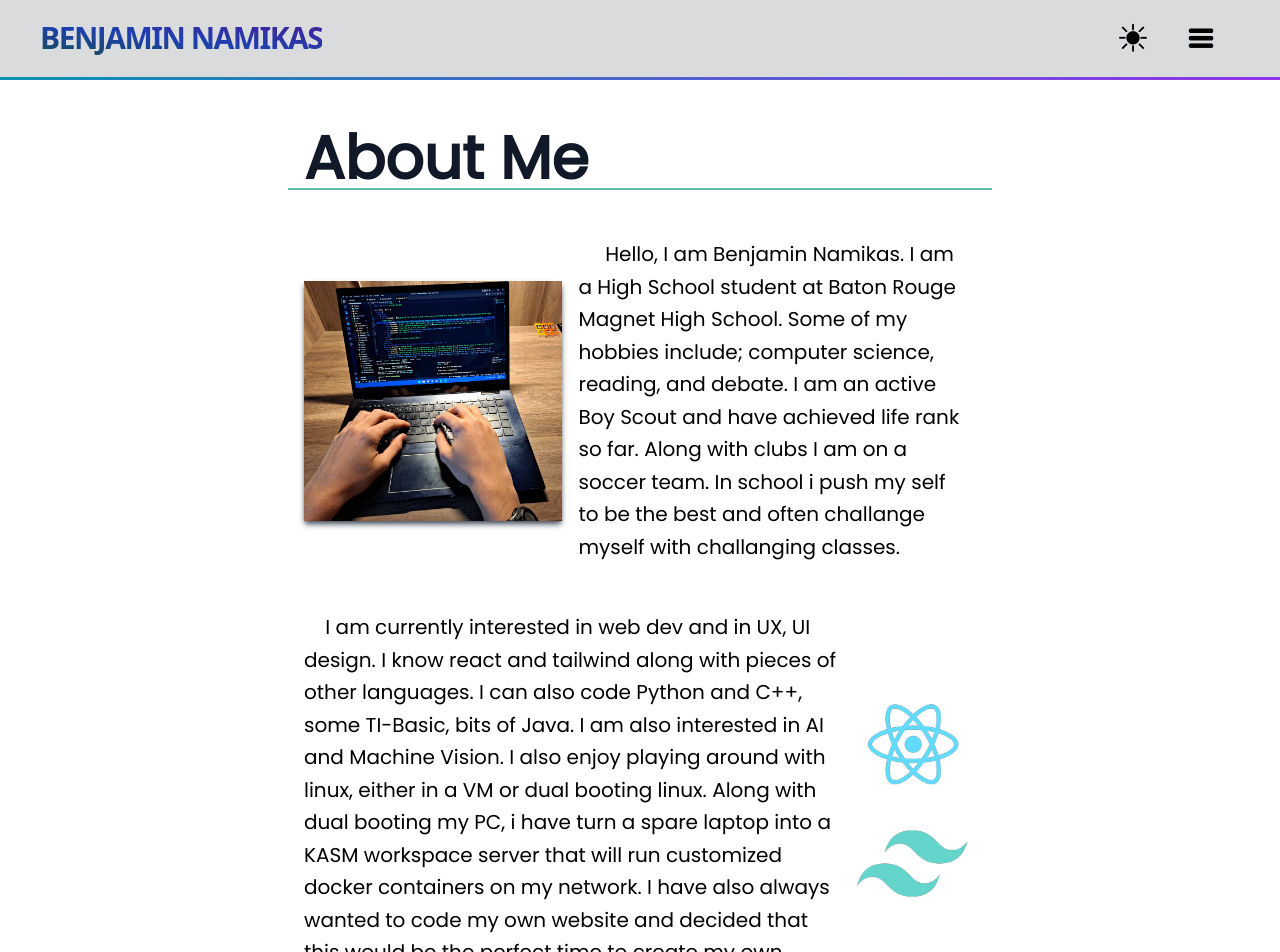
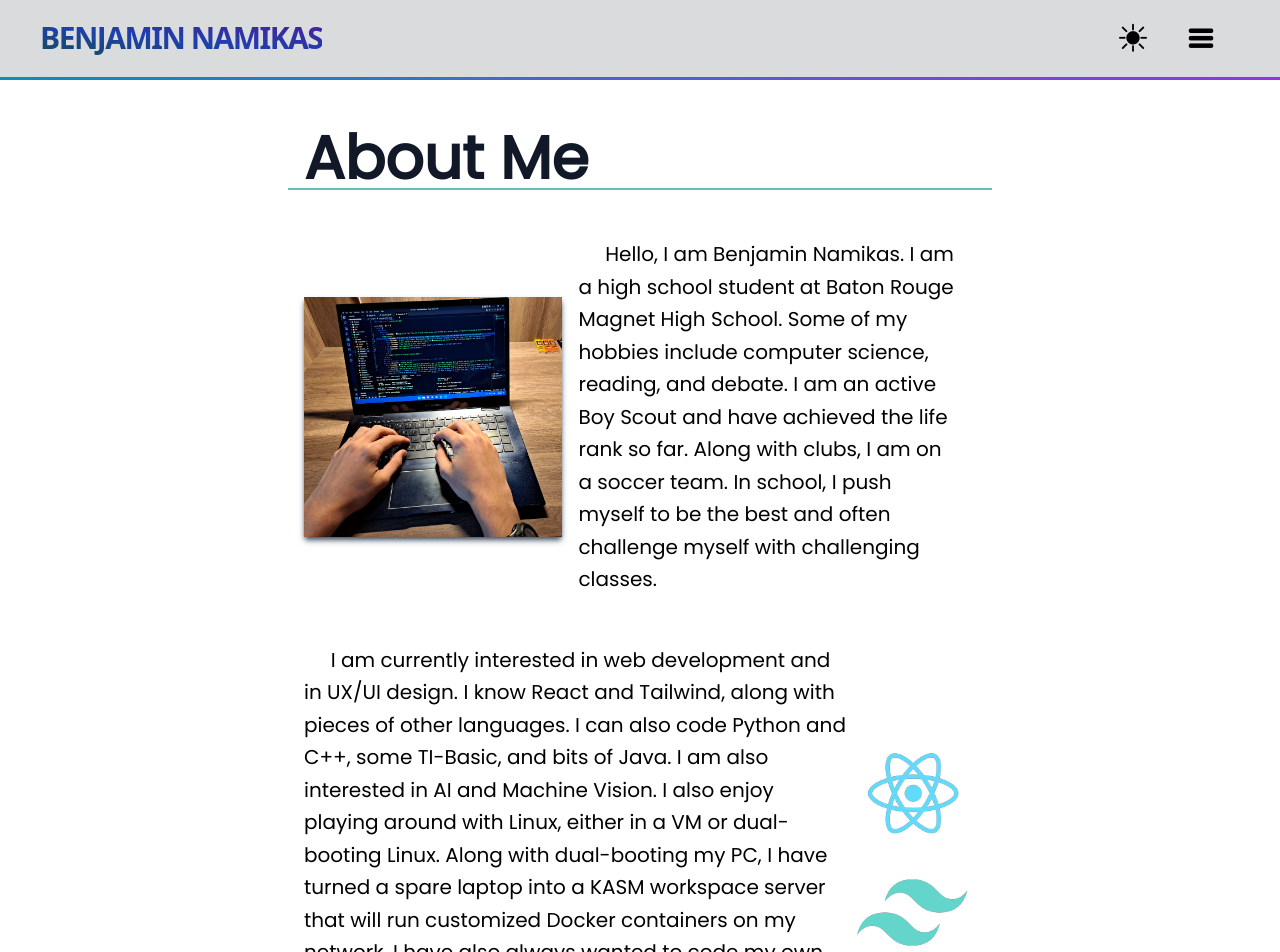
Before and after one commit to bennlol/BenjaminNamikas, a React (Create React App) app: page /aboutme in a window 1280 px wide. Shown: the top 952 px of the page. Built offline with nearby package versions, Linux system fonts and the light colour scheme.

Commit message:
corrected spelling

```diff
--- a/src/pages/Aboutme.jsx
+++ b/src/pages/Aboutme.jsx
@@ -14,13 +14,10 @@ const Aboutme = () => {
             <div className='flex flex-col lg:flex-row pt-12 px-4 text-xl my-auto lx-8 justify-center items-center text-left leading-relaxed'>
             <img alt='Benjamin Namikas Coding'src={me} className={classNames('shadow-md  w-min-80 h-60 ',context.state.darkMode? 'shadow-gray-800':'shadow-gray-600')}/>
             <p className='px-4'>&nbsp;&nbsp;&nbsp;&nbsp;
-                Hello, I am Benjamin Namikas. I am a High School student at Baton Rouge Magnet High School.
-                Some of my hobbies include; computer science, reading, and debate. I am an active Boy Scout and have achieved
-                life rank so far. Along with clubs I am on a soccer team. In school i push my self to be the best and often challange myself with challanging
-                classes.</p>
+                Hello, I am Benjamin Namikas. I am a high school student at Baton Rouge Magnet High School. Some of my hobbies include computer science, reading, and debate. I am an active Boy Scout and have achieved the life rank so far. Along with clubs, I am on a soccer team. In school, I push myself to be the best and often challenge myself with challenging classes.</p>
             </div>
             <div className='flex flex-col lg:flex-row pt-12 px-4 text-xl py-auto w-full justify-center items-center text-left leading-relaxed'>
-                <p className='w-full'>&nbsp;&nbsp;&nbsp;&nbsp;I am currently interested in web dev and in UX, UI design. I know react and tailwind along with pieces of other languages. I can also code Python and C++, some TI-Basic, bits of Java. I am also interested in AI and Machine Vision. I also enjoy playing around with linux, either in a VM or dual booting linux. Along with dual booting my PC, i have turn a spare laptop into a KASM workspace server that will run customized docker containers on my network. I have also always wanted to code my own website and decided that this would be the perfect time to create my own website and learn about websites in the process.
+                <p className='w-full'>&nbsp;&nbsp;&nbsp;&nbsp; I am currently interested in web development and in UX/UI design. I know React and Tailwind, along with pieces of other languages. I can also code Python and C++, some TI-Basic, and bits of Java. I am also interested in AI and Machine Vision. I also enjoy playing around with Linux, either in a VM or dual-booting Linux. Along with dual-booting my PC, I have turned a spare laptop into a KASM workspace server that will run customized Docker containers on my network. I have also always wanted to code my own website and decided that this would be the perfect time to create my own website and learn about websites in the process.
             </p>
             <div className=' flex flex-row lg:flex-col w-[160px] h-full '>
             <img src={reactlogo} className='' alt="Tailwind + react, logos"></img>
--- a/src/pages/Home.jsx
+++ b/src/pages/Home.jsx
@@ -23,7 +23,7 @@ const Home = () => {
       <div className='text-white font-poppins flex sm:h-screen w-full dark-gradient '>
         <div className={classNames('justify-center items-center flex flex-col p-8 md:p-32 h-full w-full bg-black', context.state.darkMode? ' bg-opacity-20':'bg-opacity-0')}>
           <h1 className='text-3xl sm:text-4xl md:text-5xl lg:text-6xl xl:text-7xl pb-4 md:pb-10'>The Future Awaits</h1>
-          <p className='text-lg sm:text-xl md:text-2xl px-2 sm:px-16 md:px-30 lg:px-48 xl:px-64 transition-all text-center'>&emsp; One man, but with the ability to change the world for the better. No matter how big everyone will shape the world. If everyone creates a positive place then eventually we will create a kind world with no war. All that is needed to is make your impact count. Leave a positive dent in all the negativity in the world. If we are all our own little candels, eventually we will become a bonfire. Share your heat with others and let them glow as well.</p>
+          <p className='text-lg sm:text-xl md:text-2xl px-2 sm:px-16 md:px-30 lg:px-48 xl:px-64 transition-all text-center'>&emsp; One man, but with the ability to change the world for the better. No matter how big, everyone will shape the world. If everyone creates a positive place, then eventually we will create a kind world with no war. All that is needed is to make your impact count. Leave a positive dent in all the negativity in the world. If we are all our own little candles, eventually we will become a bonfire. Share your heat with others and let them glow as well.</p>
           </div>
         </div>
       {/* <div className='w-full h-screen bg-white'></div> */}
```
Also changed, not shown: 1 other file (tests, documents, lock files or other folders).
